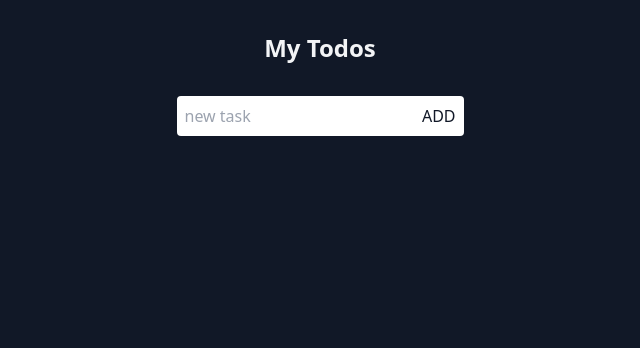
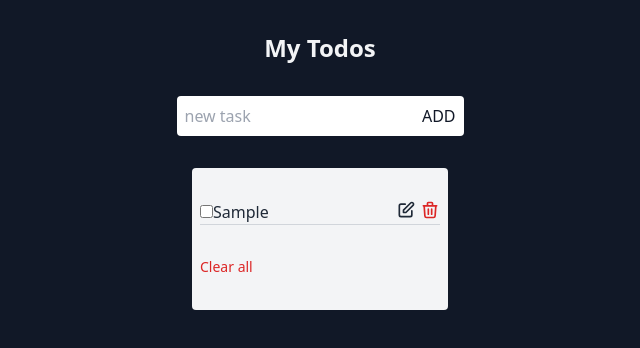
Before and after one commit to arslannoorpansota/Todo-app, a React (Vite) app: page / in a window 1280 px wide. Both pictures are taken after typing "Sample" into the empty fields and a click on the button "ADD". Shown: the top 348 px of the page, without its empty margins (320-960 px from the left). Built offline with nearby package versions, Linux system fonts and the light colour scheme.

Commit message:
worked on ListTodos component

```diff
--- a/src/Content.tsx
+++ b/src/Content.tsx
@@ -1,5 +1,6 @@
 import React, { useEffect, useState } from "react";
 import CreateTodos from "./CreateTodo";
+import ListTodos from "./ListTodos";
 
 interface Todo {
     id: number,
@@ -9,6 +10,8 @@ interface Todo {
 export function Content() {
     const [lastId, setLastId] = useState(0);
     const [todos, setTodos] = useState<Todo[]>([]);
+    const [currentTodo, setCurrentTodo] = useState("");
+
 
     useEffect(() => {
         const savedTodos = localStorage.getItem("todos");
@@ -23,7 +26,7 @@ export function Content() {
         localStorage.setItem("todos", JSON.stringify(todos))
     }, [todos])
 
-    function deleteitem(id: number) {
+    function deleteItem(id: number) {
         const removeItem = todos.filter((todo: Todo) => {
             return todo.id !== id;
         });
@@ -53,7 +56,8 @@ export function Content() {
                 My Todos
             </header>
 
-            <CreateTodos addItem={addItem} />
+            <CreateTodos addItem={addItem} currentTodo={currentTodo} setCurrentTodo={setCurrentTodo}/>
+            <ListTodos deleteItem={deleteItem} todos={todos} setTodos={setTodos}/>
 
 
         </div>
--- a/src/CreateTodo.tsx
+++ b/src/CreateTodo.tsx
@@ -2,11 +2,13 @@ import React, { useState } from "react"
 
 interface Props {
     addItem: (todo: string) => void;
+    currentTodo: string;
+    setCurrentTodo: (task: string) => void
 }
 
 export default function CreateTodos(props: Props) {
-    const [currentTodo, setCurrentTodo] = useState("");
-
+    let currentTodo = props.currentTodo
+    let setCurrentTodo = props.setCurrentTodo
     function addTodo() {
         props.addItem(currentTodo);
         setCurrentTodo("");
--- a/src/ListTodos.tsx
+++ b/src/ListTodos.tsx
@@ -1,4 +1,22 @@
-function ListTodos (){
+import React from "react"
+// import {currentTodo} from "./CreateTodo";
+
+interface Todo {
+    id: number,
+    text: string,
+}
+interface Props {
+    deleteItem:(id: number) => void;
+    todos: Todo[];
+    setTodos: (todos: Todo[]) => void;
+
+}
+
+export default function ListTodos(props: Props) {
+    let deleteItem = props.deleteItem
+    let todos = props.todos
+    let setTodos = props.setTodos
+    return (
         <div className="bg-gray-100 rounded py-8 px-2 w-64">
             <ul className="space-y-8">
                 {todos.map(todo =>
@@ -7,9 +25,9 @@ function ListTodos (){
                         return <li key={todo.id} className="border-b border-gray-300 relative font-medium checkbox.checked:line-through">
                             <input id="checkbox" type="checkbox" />
                             {todo.text}
-                    <button onClick={() => { deleteitem(todo.id) }} type="button" className="mr-6 focus:outline-none text-sm absolute right-0">
+                            <button onClick={() => { deleteItem(todo.id) }} type="button" className="mr-6 focus:outline-none text-sm absolute right-0">
                                 <svg className="w-5 h-5" fill="none" stroke="currentColor" viewBox="0 0 24 24"><path stroke-linecap="round" stroke-linejoin="round" stroke-width="2" d="M11 5H6a2 2 0 00-2 2v11a2 2 0 002 2h11a2 2 0 002-2v-5m-1.414-9.414a2 2 0 112.828 2.828L11.828 15H9v-2.828l8.586-8.586z"></path></svg>                            </button>
-                    <button onClick={() => { deleteitem(todo.id) }} type="button" className="focus:outline-none text-red-600 text-sm absolute right-0">
+                            <button onClick={() => { deleteItem(todo.id) }} type="button" className="focus:outline-none text-red-600 text-sm absolute right-0">
                                 <svg className="w-5 h-5" fill="none" stroke="currentColor" viewBox="0 0 24 24"><path stroke-linecap="round" stroke-linejoin="round" stroke-width="2" d="M19 7l-.867 12.142A2 2 0 0116.138 21H7.862a2 2 0 01-1.995-1.858L5 7m5 4v6m4-6v6m1-10V4a1 1 0 00-1-1h-4a1 1 0 00-1 1v3M4 7h16"></path></svg>
                             </button>
                         </li>
@@ -27,10 +45,10 @@ function ListTodos (){
                     })()
                 )}
 
-        <li className="text-gray-400">{currenttodo}</li>
+                {/* <li className="text-gray-400">{currentTodo}</li> */}
                 {todos.length > 0 &&
-            <button onClick={() => settodos([])} className="text-red-600 focus:outline-none text-sm">Clear all</button>
+                    <button onClick={() => setTodos([])} className="text-red-600 focus:outline-none text-sm">Clear all</button>
                 }
             </ul>
-</div>
+        </div>)
 }
```
Lines whose indentation alone changed are shown as unchanged.
